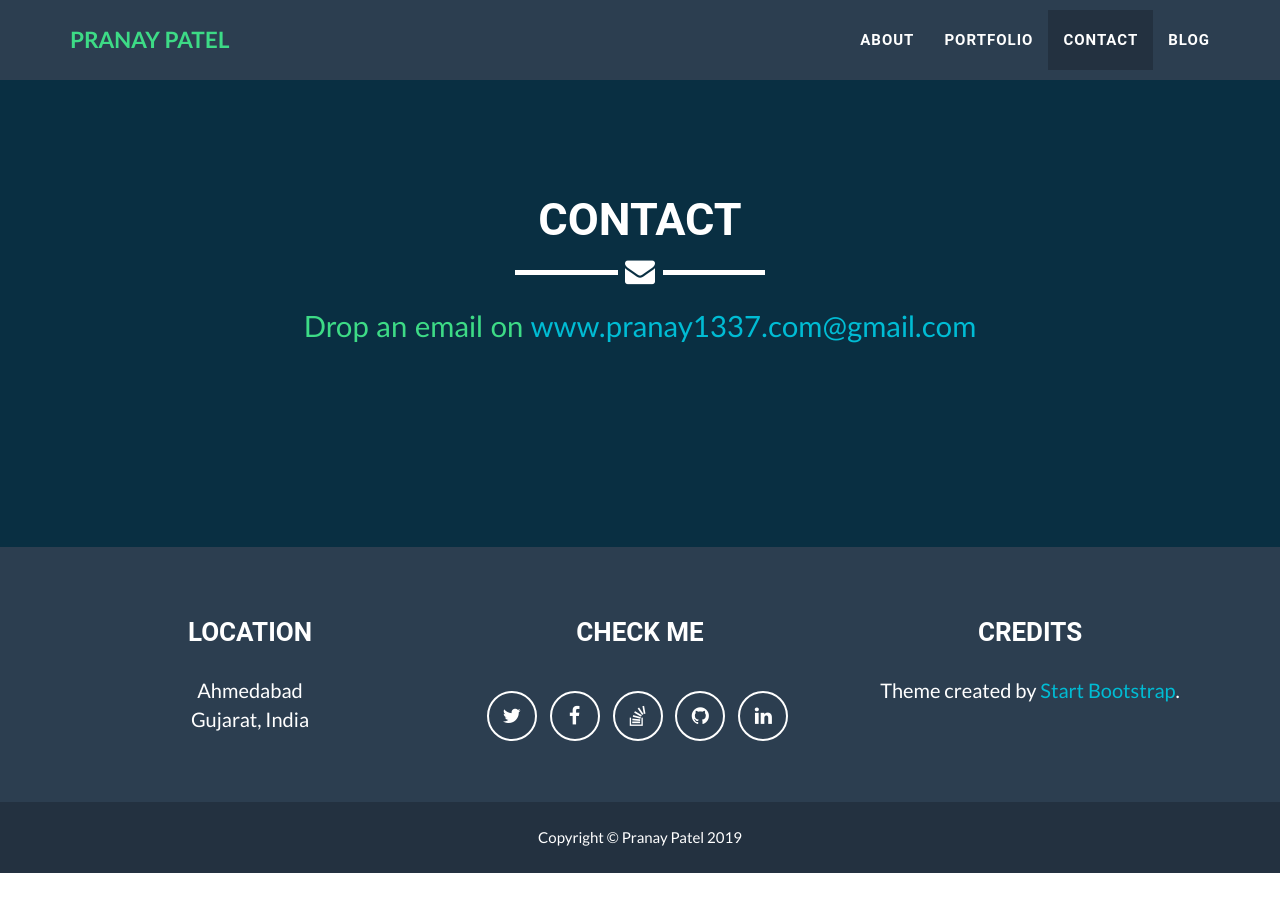
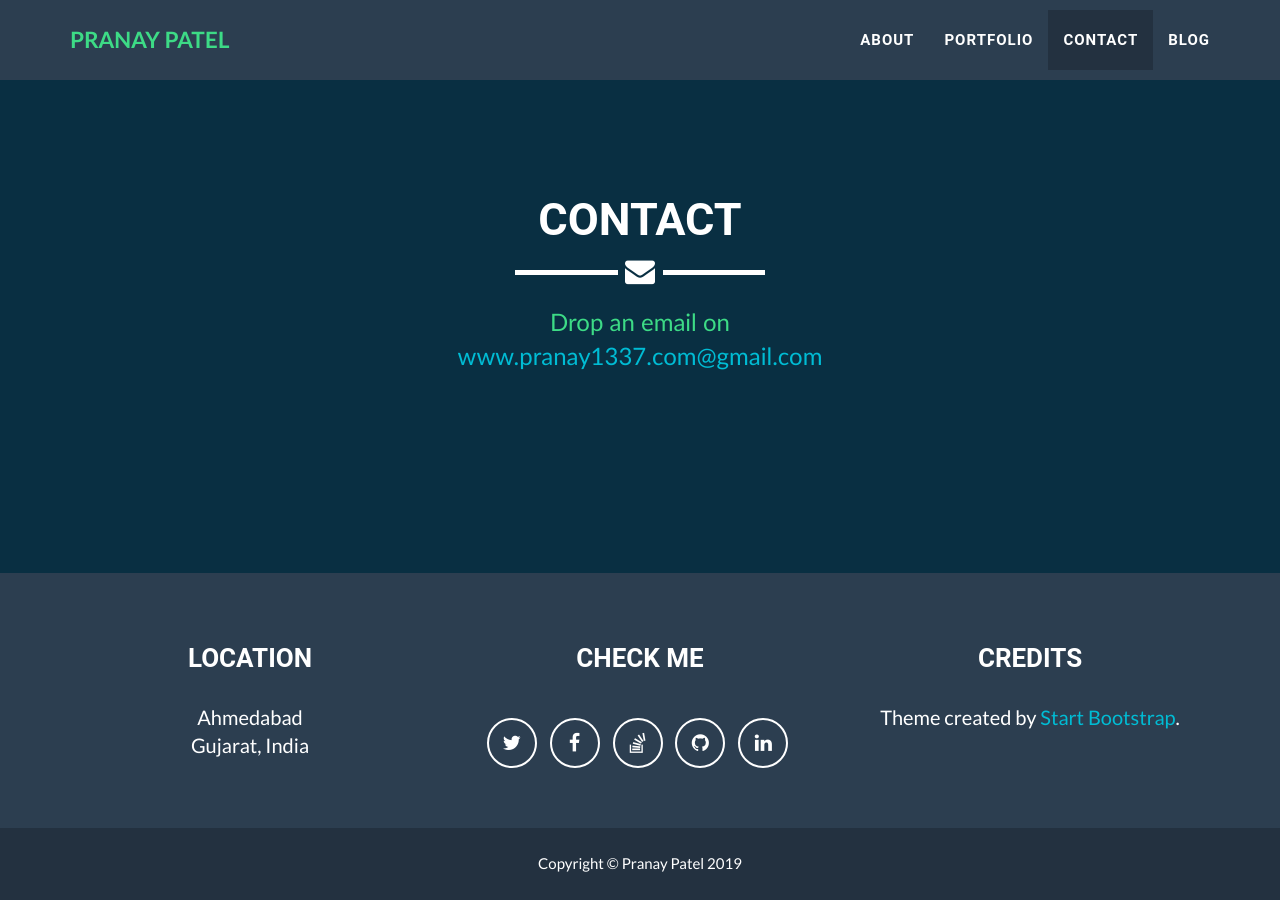
Before and after one commit to pranaypatel512/pranaypatel512.github.io, a Jekyll site: the page built from index.html, in a window 1280 px wide and 900 px high, scrolled down 3054 px. Built offline with Jekyll 4.4.1, drawn with Linux system fonts in a browser that asks for light colours; before the commit the page ends 3927 px from its top, so only the background shows below that.

Commit message:
:sparkles: update site content

```diff
--- a/_includes/new_content_page.html
+++ b/_includes/new_content_page.html
@@ -8,8 +8,11 @@
                         </div>
                 </div>
                 <div class="portfolio-item"
-                    style="color: #3DDB86; font-size: 22pt; text-align: center;font-family: Candara;">
-                        Drop an email on <a href="mailto:www.pranay1337.com@gmail.com?subject='Hi from '">www.pranay1337.com@gmail.com</a>
+                        style="color: #3DDB86; font-size: 18pt; text-align: center;font-family: Candara;">
+                        <center>
+                                Drop an email on<br><a
+                                        href="mailto:www.pranay1337.com@gmail.com?subject='Hi from '">www.pranay1337.com@gmail.com</a>
+                        </center>
                 </div>
         </div>
 </section>
```
Also changed, not shown: 1 other file.
